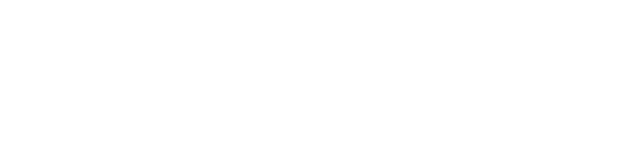
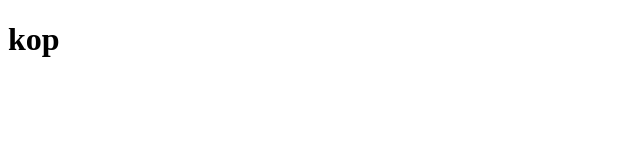
Before and after one commit to santino993/git-opdracht, a website: page index.html in a window 1280 px wide. Shown: the whole page, without its empty margins (0-640 px from the left). Drawn offline with Linux system fonts and the light colour scheme.

Commit message:
start git opdracht

```diff
--- a/index.html
+++ b/index.html
@@ -6,5 +6,7 @@
 </head>
 <body>
 
+<h1>kop</h1>
+
 </body>
 </html>
```
